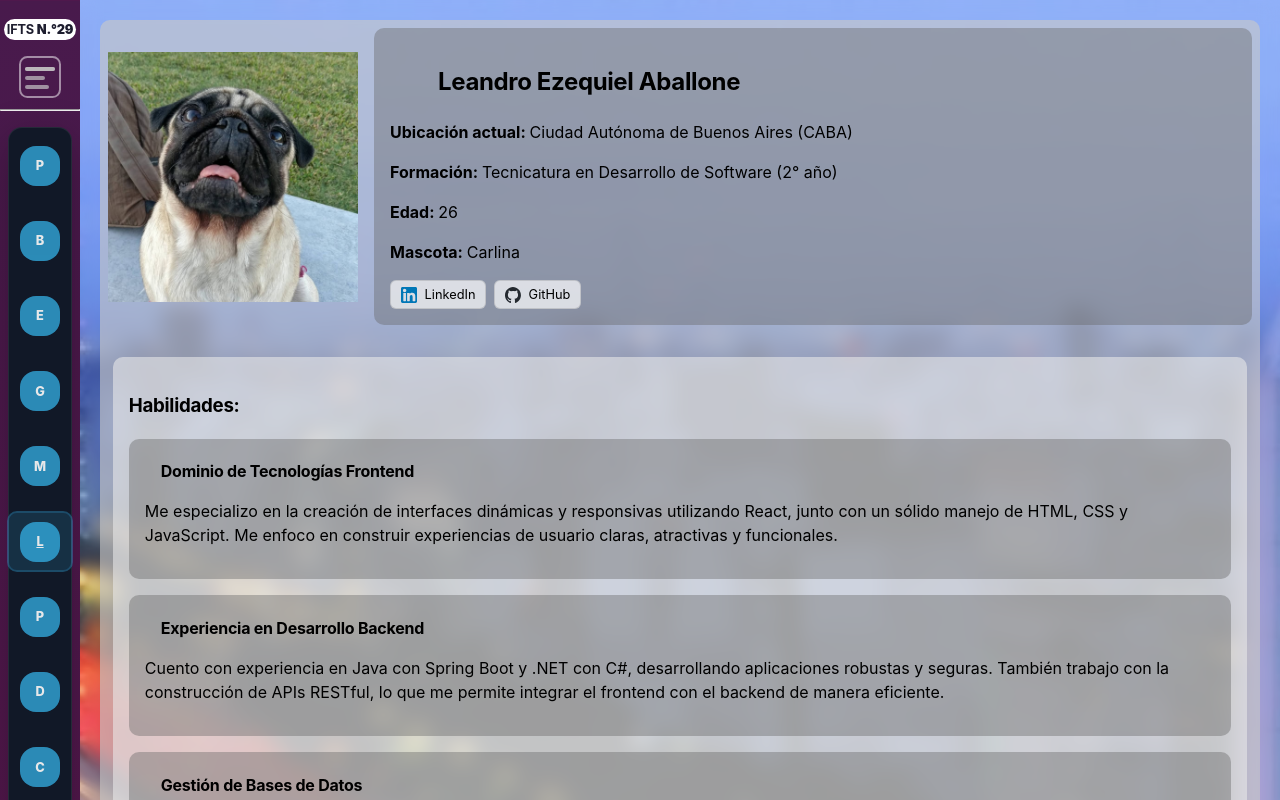
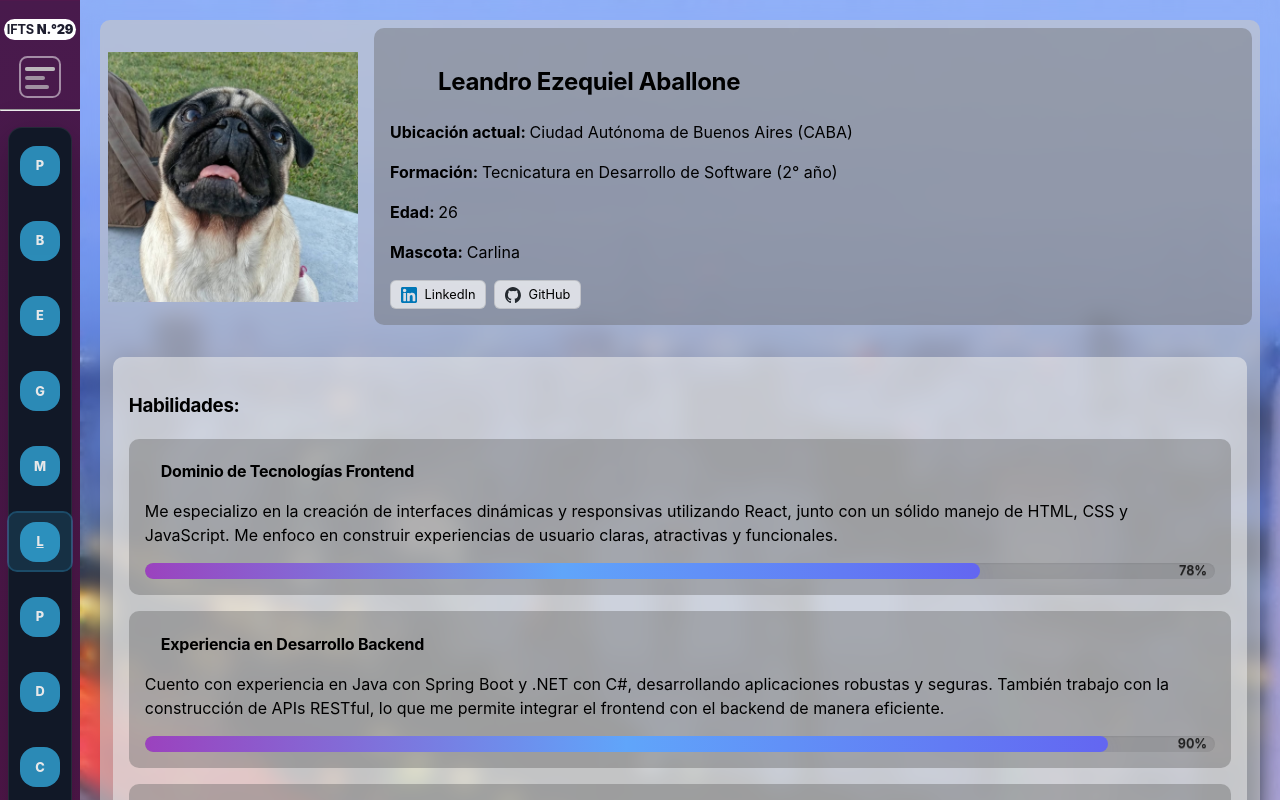
Before and after one commit to Lean-Aballone/TPFront_3, a React (Vite) app: page /lean in a window 1280 px wide. Shown: the top 800 px of the page. Built offline with nearby package versions, Linux system fonts and the light colour scheme.

Commit message:
(lean.jsx) Added: Progress Bar for skills

```diff
--- a/src/lean/Card.jsx
+++ b/src/lean/Card.jsx
@@ -1,8 +1,12 @@
-export default function Card ({title, info, className}){
+export default function Card ({title, info, className, nivel}){
     return (
         <article className={className}>
             <h4>{title}</h4>
             <p>{info}</p>
+            <div className="progress" role="progressbar" aria-valuenow={nivel} aria-valuemin="0" aria-valuemax="100">
+                <div className="progress-fill" style={{ width: `${nivel}%` }} />
+                <span className="progress-value">{nivel}%</span>
+            </div>
         </article>
     );
 }
--- a/src/lean/habilidades.json
+++ b/src/lean/habilidades.json
@@ -2,26 +2,31 @@
   {
     "id": 1,
     "titulo": "Dominio de Tecnologías Frontend",
-    "info": "Me especializo en la creación de interfaces dinámicas y responsivas utilizando React, junto con un sólido manejo de HTML, CSS y JavaScript. Me enfoco en construir experiencias de usuario claras, atractivas y funcionales."
+    "info": "Me especializo en la creación de interfaces dinámicas y responsivas utilizando React, junto con un sólido manejo de HTML, CSS y JavaScript. Me enfoco en construir experiencias de usuario claras, atractivas y funcionales.",
+    "nivel": 78
   },
   {
     "id": 2,
     "titulo": "Experiencia en Desarrollo Backend",
-    "info": "Cuento con experiencia en Java con Spring Boot y .NET con C#, desarrollando aplicaciones robustas y seguras. También trabajo con la construcción de APIs RESTful, lo que me permite integrar el frontend con el backend de manera eficiente."
+    "info": "Cuento con experiencia en Java con Spring Boot y .NET con C#, desarrollando aplicaciones robustas y seguras. También trabajo con la construcción de APIs RESTful, lo que me permite integrar el frontend con el backend de manera eficiente.",
+    "nivel": 90
   },
   {
     "id": 3,
     "titulo": "Gestión de Bases de Datos",
-    "info": "Manejo tanto bases de datos relacionales como MySQL, como también bases de datos NoSQL como MongoDB. Esto me permite elegir la mejor solución según las necesidades del proyecto y asegurar un acceso a datos rápido y confiable."
+    "info": "Manejo tanto bases de datos relacionales como MySQL, como también bases de datos NoSQL como MongoDB. Esto me permite elegir la mejor solución según las necesidades del proyecto y asegurar un acceso a datos rápido y confiable.",
+    "nivel": 85
   },
   {
     "id": 4,
     "titulo": "Control de Versiones y Colaboración",
-    "info": "Utilizo Git y plataformas como GitHub para mantener un control ordenado de mis proyectos y colaborar efectivamente en equipo. Esto asegura un desarrollo organizado, con historial de cambios claro y buenas prácticas de integración."
+    "info": "Utilizo Git y plataformas como GitHub para mantener un control ordenado de mis proyectos y colaborar efectivamente en equipo. Esto asegura un desarrollo organizado, con historial de cambios claro y buenas prácticas de integración.",
+    "nivel": 95
   },
   {
     "id": 5,
     "titulo": "DevOps y Despliegue en Producción",
-    "info": "Tengo conocimientos en Ansible, Docker y Kubernetes, además de experiencia en CI/CD y servicios en la nube (AWS). Esto me permite automatizar procesos, gestionar entornos de manera eficiente y desplegar aplicaciones de forma segura y escalable."
+    "info": "Tengo conocimientos en Ansible, Docker y Kubernetes, además de experiencia en CI/CD y servicios en la nube (AWS). Esto me permite automatizar procesos, gestionar entornos de manera eficiente y desplegar aplicaciones de forma segura y escalable.",
+    "nivel": 90
   }
 ]
--- a/src/lean/lean.css
+++ b/src/lean/lean.css
@@ -130,6 +130,46 @@ main.bg-img-lean {
     50%  { transform: scale(0.95); }
     100% { transform: scale(1); }
 }
+
+.progress {
+    position: relative;
+    height: 1rem;
+    background: rgba(0,0,0,0.08);
+    border-radius: 999px;
+    overflow: hidden;
+    margin-top: 0.75rem;
+    box-shadow: inset 0 1px 2px rgba(0,0,0,0.06);
+}
+
+.progress-fill {
+    height: 100%;
+    background: linear-gradient(90deg, #9b42be, #60a5fa, #6366f1);
+    width: 0%;
+    border-radius: 999px;
+    transition: width 900ms cubic-bezier(.2,.9,.2,1);
+    box-shadow: 0 6px 18px rgba(99,102,241,0.12);
+}
+
+.progress-value{
+    position: absolute;
+    right: 0.5rem;
+    top: 50%;
+    transform: translateY(-50%);
+    font-size: 0.8rem;
+    font-weight: 600;
+    color: rgba(0,0,0,0.7);
+    text-shadow: 0 1px 0 rgba(255,255,255,0.4);
+}
+
+.dark-bg .progress-value {
+    color: #222;
+    text-shadow: 0 1px 0 rgba(0,0,0,0.3);
+}
+
+.progress-fill[style] {
+    will-change: width;
+}
+
 
 
 .sectionAbout.musicaContainer{
--- a/src/pages/Lean.jsx
+++ b/src/pages/Lean.jsx
@@ -35,6 +35,7 @@ const Lean = () => {
                                     key={habilidad.id}
                                     title={habilidad.titulo}
                                     info={habilidad.info}
+                                    nivel={habilidad.nivel}
                                 />
                             ))}
                         </About>
```
